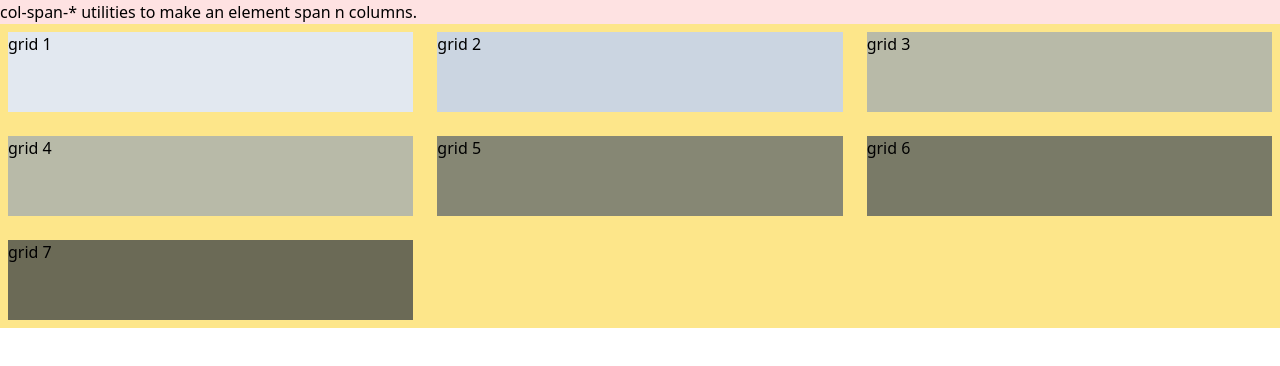
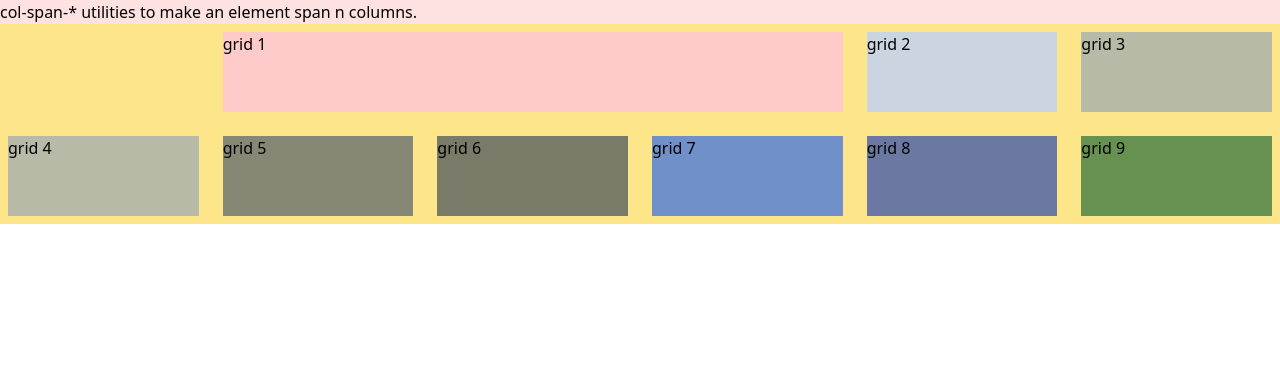
Before and after one commit to mostafa1350/01_Flex_Grid_Concept, a React (Vite) app in the folder flex-grid-concept/: page / in a window 1280 px wide. Shown: the top 366 px of the page. Built offline with nearby package versions, Linux system fonts and the light colour scheme.

Commit message:
update grid

```diff
--- a/flex-grid-concept/src/Gridview.jsx
+++ b/flex-grid-concept/src/Gridview.jsx
@@ -8,14 +8,16 @@ const Gridview = () => {
                 col-span-* utilities to make an element span n columns.
                 </h1>
             </div>
-          <div className='w-full bg-amber-200 grid grid-cols-3 gap-2 '>
-              <div className='m-2 h-[80px] bg-slate-200   '>grid 1</div>
+          <div className='w-full bg-amber-200 grid grid-cols-6 gap-2 '>
+              <div className='m-2 h-[80px] bg-red-200 col-start-2 col-span-3  '>grid 1</div>
               <div className='m-2 h-[80px] bg-slate-300   '>grid 2</div>
-              <div className='m-2 h-[80px] bg-slate-400/65'>grid 3</div>
+              <div className='m-2 h-[80px] bg-slate-400/65 '>grid 3</div>
               <div className='m-2 h-[80px] bg-slate-400/65'>grid 4</div>
               <div className='m-2 h-[80px] bg-slate-600/65'>grid 5</div>
               <div className='m-2 h-[80px] bg-slate-700/65'>grid 6</div>
-              <div className='m-2 h-[80px] bg-slate-800/65'>grid 7</div>
+              <div className='m-2 h-[80px] bg-blue-600/65'>grid 7</div>
+              <div className='m-2 h-[80px] bg-blue-800/65'>grid 8</div>
+              <div className='m-2 h-[80px] bg-green-800/65'>grid 9</div>
           </div>
     </div>
 
```
